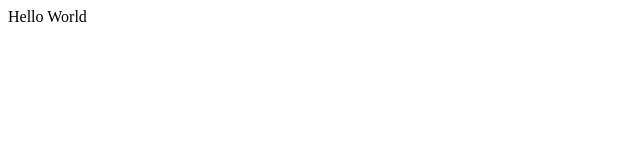
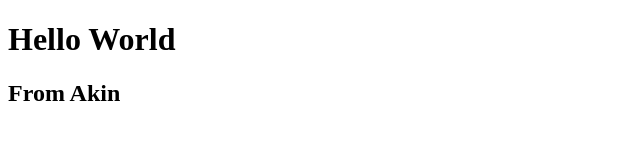
Before and after one commit to Git-Askhat/Kyrgyz-Gallery, a Gatsby site: page / in a window 1280 px wide. Shown: the whole page, without its empty margins (0-640 px from the left). Built offline with nearby package versions, Linux system fonts and the light colour scheme; Gatsby itself is replaced by a stand-in of ours.

Commit message:
Added jsx conf.

```diff
--- a/src/pages/index.tsx
+++ b/src/pages/index.tsx
@@ -1,5 +1,10 @@
-import React from "react";
+import React from 'react';
 
 export default function App() {
-  return "Hello World"
+  return (
+    <div>
+      <h1>Hello World</h1>
+      <h2>From Akin</h2>
+    </div>
+  );
 }
```
Also changed, not shown: tsconfig.json (+5 -4 lines).
